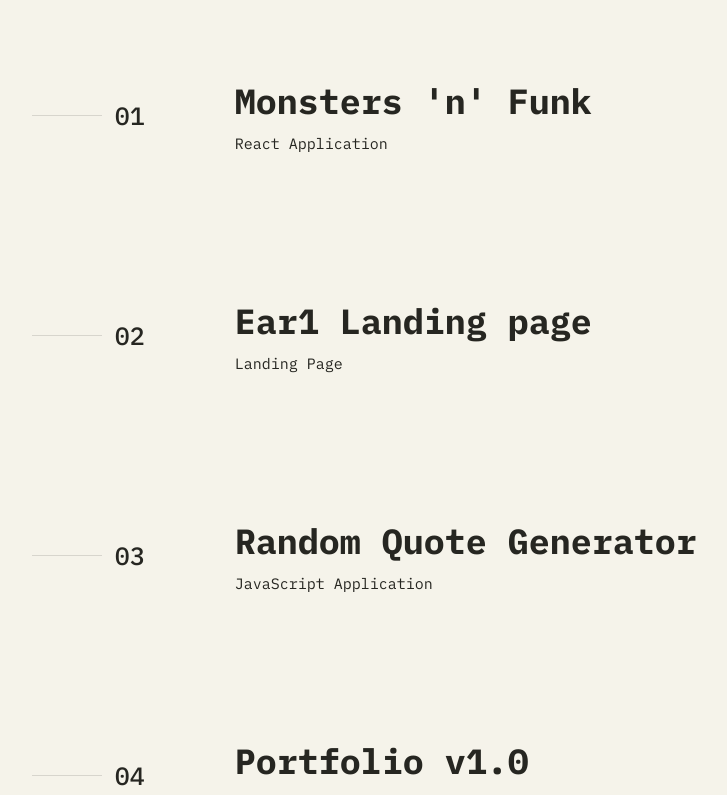
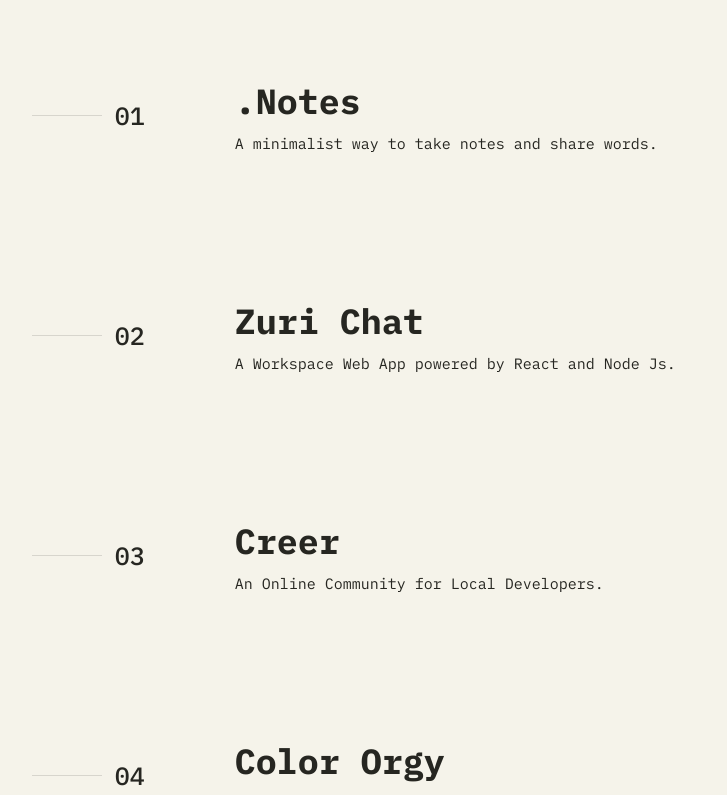
Before and after one commit to ImieboGodson/portfolio-v1.0, a React (Create React App) app: page / in a window 1280 px wide. Shown: the part 2500-3295 px from the top of the page, without its empty margins (78-805 px from the left). Built offline with nearby package versions, Linux system fonts and the light colour scheme.

Commit message:
added project data

```diff
--- a/src/components/project/Project.jsx
+++ b/src/components/project/Project.jsx
@@ -15,7 +15,7 @@
                                 </div>
                                 <div className='project-details'>
                                     <p className='project-name'>{proj.name}</p>
-                                    <p className='project-type'>{proj.type}</p>
+                                    <p className='project-type'>{proj.tagline}</p>
                                 </div>
                             </div>
                         </div>
--- a/src/data.js
+++ b/src/data.js
@@ -1,38 +1,42 @@
 export const ProjectsArray = [
     {
         id: 1,
-        title: "Monsters-'n'-Funk",
-        name: "Monsters 'n' Funk",
-        type: 'React Application',
-        tools: ['ReactJS', 'HTML5', 'CSS3', 'Robots API'],
-        githubLink: 'https://github.com/ImieboGodson/monstersandfunk',
-        liveLink: 'https://imiebogodson.github.io/monstersandfunk/',
+        title: ".Notes",
+        name: ".Notes",
+        tagline: 'A minimalist way to take notes and share words.',
+        discription: ``,
+        tools: ['ReactJS', 'HTML5', 'CSS3'],
+        githubLink: 'https://github.com/ImieboGodson/notes-app',
+        liveLink: '',
     },
     {
         id: 2,
-        title: "Ear1-Landing-page",
-        name: "Ear1 Landing page",
-        type: 'Landing Page',
-        tools: ['HTML5', 'CSS3', 'JavaScript'],
-        githubLink: 'https://github.com/ImieboGodson/ear1-landing-page-challenge',
-        liveLink: 'https://imiebogodson.github.io/ear1-landing-page-challenge/',
+        title: "Zuri-Chat",
+        name: "Zuri Chat",
+        tagline: 'A Workspace Web App powered by React and Node Js.',
+        discription: ``,
+        tools: ['REACTJS', 'JavaScript', 'NodeJS', 'ExpressJS', 'CSS3'],
+        githubLink: 'https://github.com/ImieboGodson/zc_main',
+        liveLink: 'https://staging.zuri.chat/',
     },
     {
         id: 3,
-        title: "Random-Quote-Generator",
-        name: "Random Quote Generator",
-        type: 'JavaScript Application',
-        tools: ['HTML5', 'CSS3', 'JavaScript'],
-        githubLink: 'https://github.com/ImieboGodson/quote-generator',
-        liveLink: 'https://imiebogodson.github.io/quote-generator/',
+        title: "Creer",
+        name: "Creer",
+        tagline: 'An Online Community for Local Developers.',
+        discription: `This project is centered on enabling people within the tech ecosystem to share/get insights about issues encountered in the tech ecosystem. Many developers, as well as non-developers, have so many information ranging from project ideas to problems or solution to problems they have encountered that they wish to share in other to get solutions or feedback from peers in the ecosystem. This platform will serve as a "dumping ground" of information(problems/solutions/project ideas/insights) for the tech bros and sisters in the ecosystem.`,
+        tools: ['REACTJS', 'CSS3', 'Redux', 'JavaScript', 'Figma'],
+        githubLink: 'https://github.com/ImieboGodson/creer-fe-pjt-105',
+        liveLink: 'https://zuri-training.github.io/creer-fe-pjt-105/',
     },
     {
         id: 4,
-        title: "Portfolio",
-        name: "Portfolio v1.0",
-        type: 'React Application',
-        tools: ['HTML5', 'CSS3', 'JavaScript'],
-        githubLink: 'https://github.com/ImieboGodson/portfolio',
-        liveLink: '',
+        title: "Color-Orgy",
+        name: "Color Orgy",
+        tagline: 'A curation of Nigerian music albums.',
+        discription: `A curation of Nigerian music albums.`,
+        tools: ['REACTJS', 'JavaScript', 'TailwindCSS', 'Vercel'],
+        githubLink: 'https://github.com/tomiiide/color-orgy',
+        liveLink: 'http://color-orgy.vercel.app/',
     },
 ]
--- a/src/pages/project/Project.jsx
+++ b/src/pages/project/Project.jsx
@@ -11,6 +11,10 @@
 
     console.log('Location: ', path)
 
+    console.log(project.tools.map((p) => {
+        return p;
+    }))
+
   return (
     <div className='project-page'>
         <div className='project-page-wrapper'>
@@ -23,7 +27,8 @@
                 </div>
                 <div className='projectdetails-wrapper'>
                     <p className='projectdetails-summary-text'>
-                    Movx is a React JS application that lets you browse for movies, tv-shows and actors. You can watch trailers, add or remove certain movie to your favorites collection and discover upcoming or trending movies. This application was built with React JS, Redux with Redux-Saga for better handling side effects and asynchronous operations and TMDB API for consuming all the data. You can view the source code on my github repository.
+                    {project.discription}
+                    {/* Movx is a React JS application that lets you browse for movies, tv-shows and actors. You can watch trailers, add or remove certain movie to your favorites collection and discover upcoming or trending movies. This application was built with React JS, Redux with Redux-Saga for better handling side effects and asynchronous operations and TMDB API for consuming all the data. You can view the source code on my github repository. */}
                     </p>
                     {/* <div className='projectdetails-contributors-wrapper'>
                         <h3 className='projectdetails-contributors-header'>Credits</h3>
@@ -36,7 +41,9 @@
                     </div> */}
                     <div className='projectdetails-tools-wrapper'>
                         <h3 className='projectdetails-tools-header'>Tools & Technologies</h3>
-                        <p className='projectdetails-tools-text'>Adobe XD /   HTML5 /   CSS3 /   JavaScript /   SASS /   React JS /   Redux /   Redux-Saga /   Webpack /   TMDB API</p>
+                        <p className='projectdetails-tools-text'>{project.tools.map((p) => {
+                            return p + '  /  ';
+                        })}</p>
                     </div>
                     <div className='projectdetails-buttons-wrapper'>
                         <a href={`${project.githubLink}`} target='_blank' rel='noreferrer' className='projectdetails-button'>_Github Repo</a>
```
